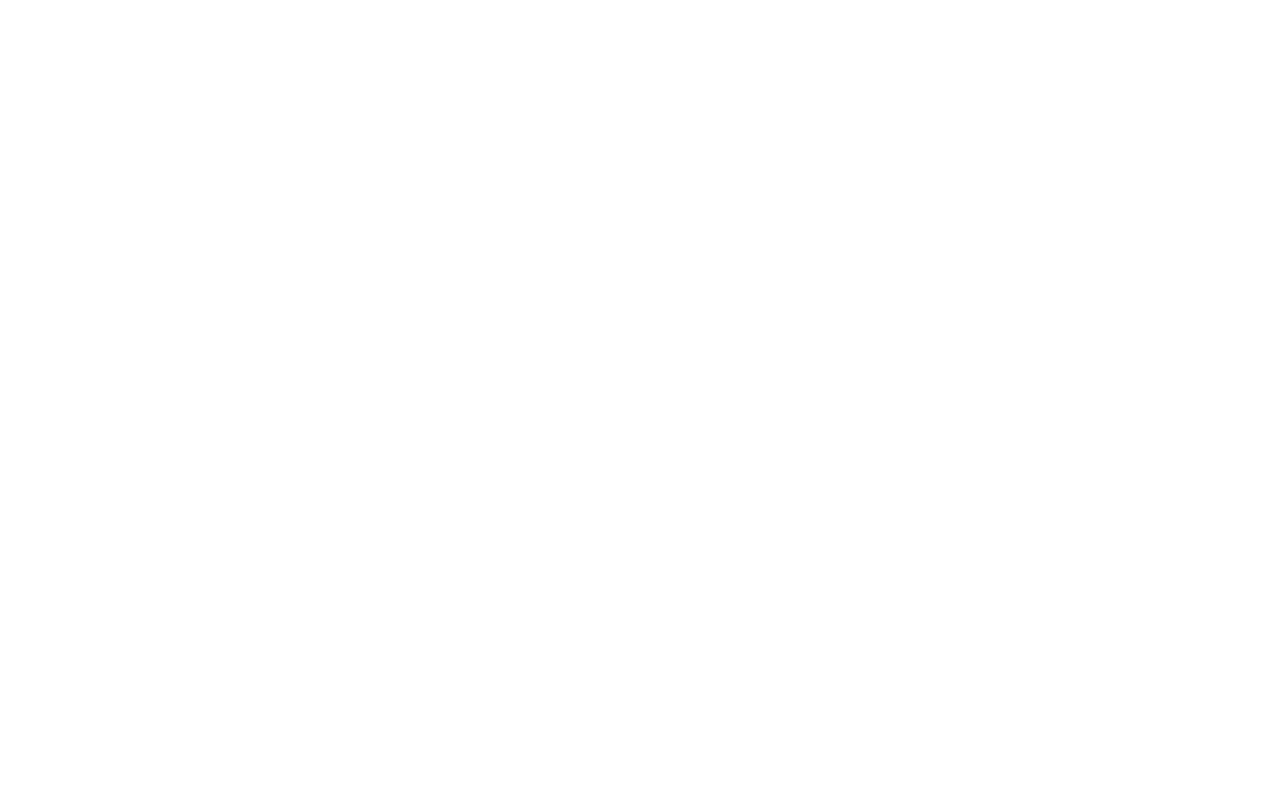
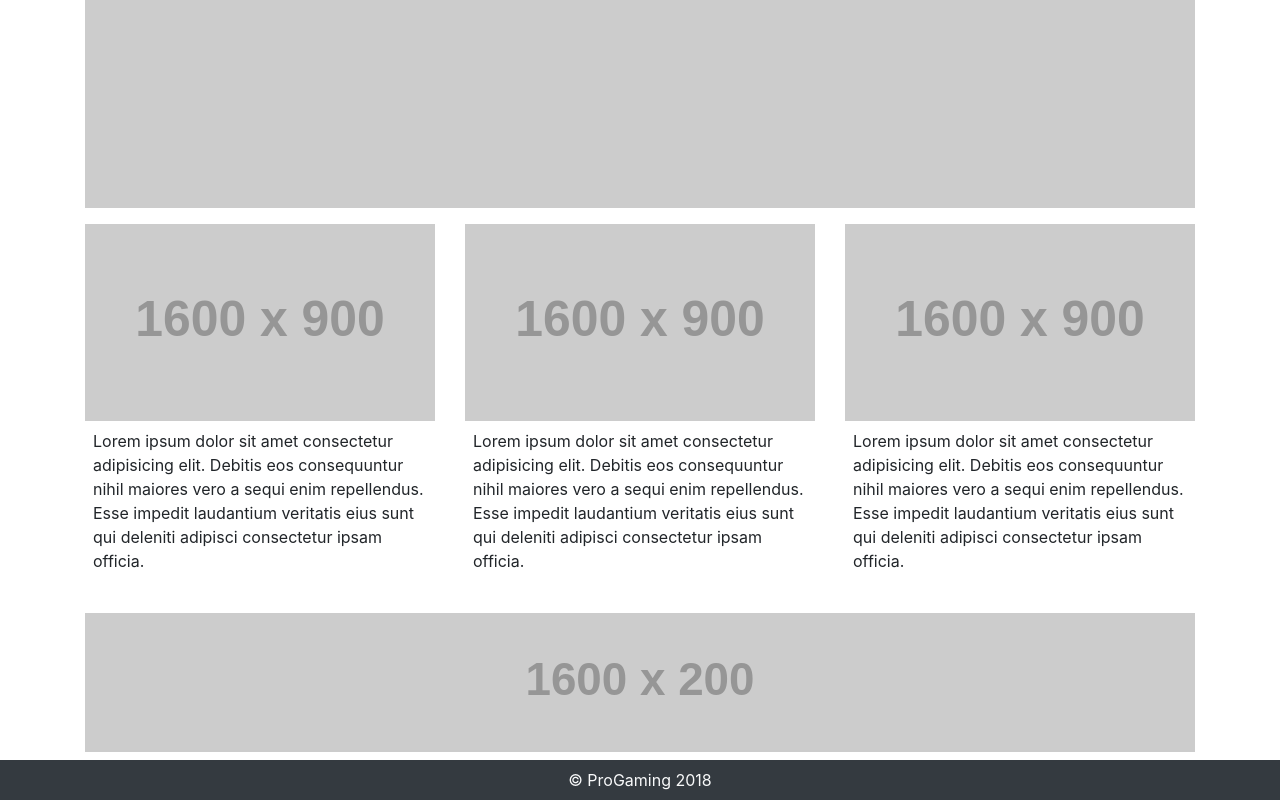
Before and after one commit to chatpongs/react-blog-simple, a React (Create React App) app: page / in a window 1280 px wide. Shown: the part 480-1280 px from the top of the page. Before the commit the page ends 800 px from the top, so only its background shows below. Built offline with nearby package versions, Linux system fonts and the light colour scheme.

Commit message:
add content and footer to Home

```diff
--- /dev/null
+++ b/src/components/Footer.js
@@ -0,0 +1,16 @@
+import React from 'react';
+import { Link } from 'react-router-dom';
+
+class Footer extends React.Component {
+  render() {
+    return (
+      <nav className="navbar navbar-expand-lg navbar-dark bg-dark text-light justify-content-center">
+        <div className="navbar-nav">
+          &copy; ProGaming 2018
+        </div>
+      </nav>
+    )
+  }
+}
+
+export default Footer;
--- a/src/screens/Home.js
+++ b/src/screens/Home.js
@@ -1,12 +1,31 @@
 import React from 'react';
 import Header from '../components/Header';
+import Footer from '../components/Footer';
 
 class Home extends React.Component {
   render() {
     return (
       <div>
         <Header />
-        <div>Home</div>
+        <div className="container">
+          <div className="my-2"><img src="https://fakeimg.pl/1600x900/?text=Slider" className="img-fluid"/></div>
+          <div className="row">
+            <div className="my-2 col-md-4">
+              <img src="https://fakeimg.pl/1600x900/?text=Service1" className="img-fluid" />
+              <p className="p-2">Lorem ipsum dolor sit amet consectetur adipisicing elit. Debitis eos consequuntur nihil maiores vero a sequi enim repellendus. Esse impedit laudantium veritatis eius sunt qui deleniti adipisci consectetur ipsam officia.</p>
+            </div>
+            <div className="my-2 col-md-4">
+              <img src="https://fakeimg.pl/1600x900/?text=Service2" className="img-fluid" />
+              <p className="p-2">Lorem ipsum dolor sit amet consectetur adipisicing elit. Debitis eos consequuntur nihil maiores vero a sequi enim repellendus. Esse impedit laudantium veritatis eius sunt qui deleniti adipisci consectetur ipsam officia.</p>
+            </div>
+            <div className="my-2 col-md-4">
+              <img src="https://fakeimg.pl/1600x900/?text=Service3" className="img-fluid" />
+              <p className="p-2">Lorem ipsum dolor sit amet consectetur adipisicing elit. Debitis eos consequuntur nihil maiores vero a sequi enim repellendus. Esse impedit laudantium veritatis eius sunt qui deleniti adipisci consectetur ipsam officia.</p>
+            </div>
+          </div>
+          <div className="my-2"><img src="https://fakeimg.pl/1600x200/?text=Callout" className="img-fluid"/></div>
+        </div>
+        <Footer />
       </div>
     )
   }
```
